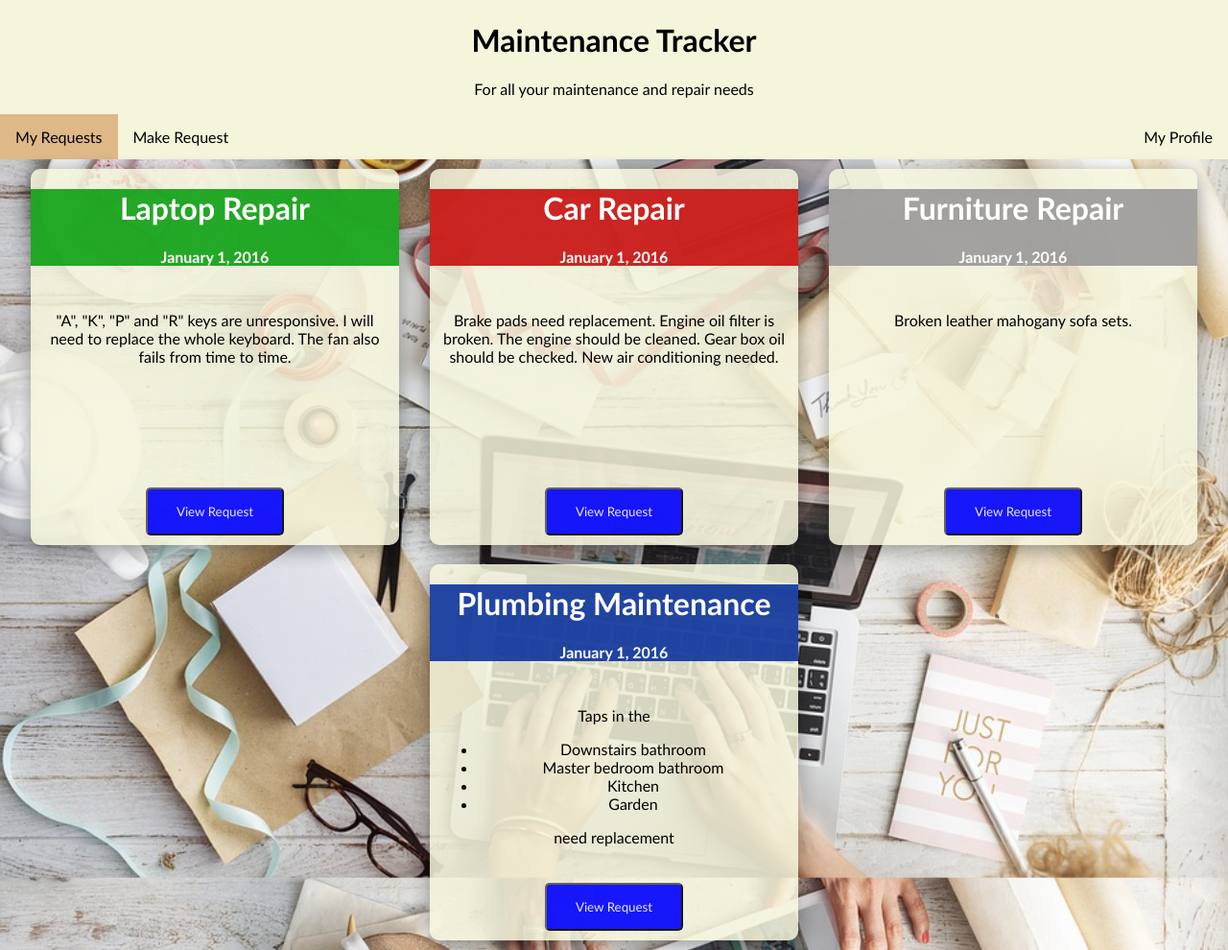
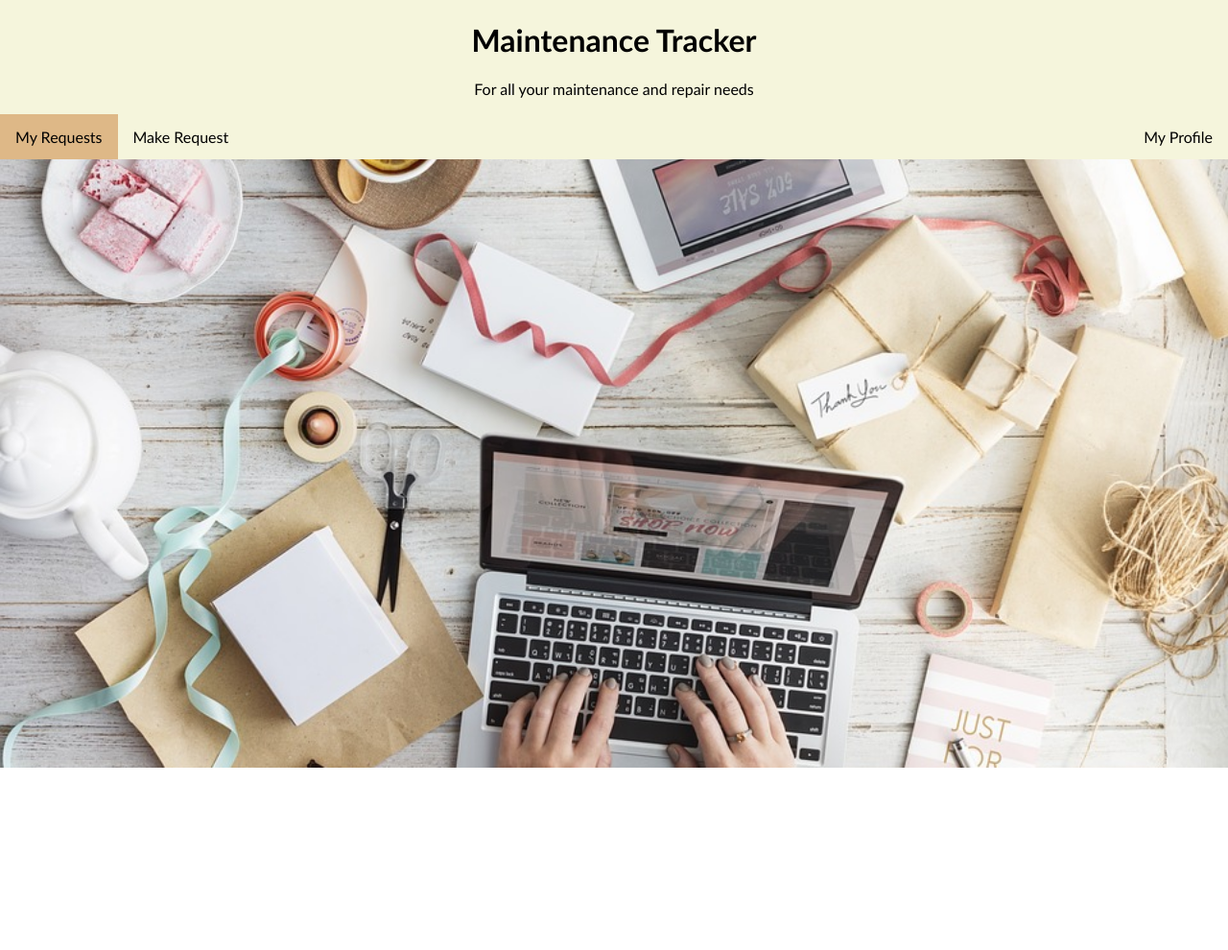
Before and after one commit to davenjeru/Maintenance-Tracker-front-end, a website built with webpack: page user-dashboard/index-user.html in a window 1280 px wide. Shown: the whole page at 96% size. After the commit the page ends 800 px from the top, so only its background shows below. Built offline with nearby package versions, Linux system fonts and the light colour scheme.

Commit message:
Feature #158594553 Consumer Dashboard front end
- modify the 'index-user.html'
  - remove the dummy data from the html

```diff
--- a/user-dashboard/index-user.html
+++ b/user-dashboard/index-user.html
@@ -14,88 +14,26 @@
         <a href="index-user.html">
             <h1>Maintenance Tracker</h1>
         </a>
-        <p>For all your maintenance and repair needs</p>
+        <p class='user-email'>For all your maintenance and repair needs</p>
     </header>
     <nav id="navbar">
         <ul class="navbar">
-            <li class="active"><a href="index-user.html">My Requests</a></li>
-            <li><a href="make-request.html">Make Request</a></li>
-            <li class="right"><a href="my-profile.html">My Profile</a></li>
+            <li class="active">
+                <a href="index-user.html">My Requests</a>
+            </li>
+            <li>
+                <a href="make-request.html">Make Request</a>
+            </li>
+            <li class="right">
+                <a href="my-profile.html">My Profile</a>
+            </li>
 
         </ul>
     </nav>
-    <div class="flex-container justify-content-evenly">
-        <div class="card">
-            <div class="card-header-approved">
-                <h1>Laptop Repair</h1>
-                <h4>January 1, 2016</h4>
-            </div>
-
-            <div class="card-body">
-                <p>"A", "K", "P" and "R" keys are unresponsive. I will need to replace the whole keyboard. The fan also fails from time to time.
-                </p>
-            </div>
-            <div class="card-footer">
-                <button class="btn btn-neutral"><a class="btn btn-neutral" href="user-view-request.html">View Request</a></button>
-            </div>
-        </div>
-        <div class="card">
-            <div class="card-header-rejected">
-                <h1>Car Repair</h1>
-                <h4>January 1, 2016</h4>
-            </div>
-
-            <div class="card-body">
-                <p>Brake pads need replacement. Engine oil filter is broken. The engine should be cleaned. Gear box oil should be checked. New air conditioning needed.
-                </p>
-            </div>
-            <div class="card-footer">
-                <button class="btn btn-neutral"><a class="btn btn-neutral" href="user-view-request.html">View Request</a></button>
-
-            </div>
-        </div>
-
-        <div class="card">
-            <div class="card-header-pending">
-                <h1>Furniture Repair</h1>
-                <h4>January 1, 2016</h4>
-            </div>
-
-            <div class="card-body">
-                <p>Broken leather mahogany sofa sets.</p>
-            </div>
-            <div class="card-footer">
-                <button class="btn btn-neutral"><a class="btn btn-neutral" href="user-view-request.html">View Request</a></button>
-
-            </div>
-        </div>
-
-        <div class="card">
-            <div class="card-header-resolved">
-                <h1>Plumbing Maintenance</h1>
-                <h4>January 1, 2016</h4>
-            </div>
-
-            <div class="card-body">
-                <p>Taps in the
-                    <ul>
-                        <li>Downstairs bathroom</li>
-                        <li>Master bedroom bathroom</li>
-                        <li>Kitchen</li>
-                        <li>Garden</li>
-                    </ul>
-                    need replacement
-                </p>
-            </div>
-            <div class="card-footer">
-                <button class="btn btn-neutral"><a class="btn btn-neutral" href="user-view-request.html">View Request</a></button>
-
-            </div>
-        </div>
+    <div class="flex-container justify-content-evenly" id='requests'>
     </div>
 
-
-
+    <script src='../dist/bundle.js'></script>
 </body>
 
 </html>
```
